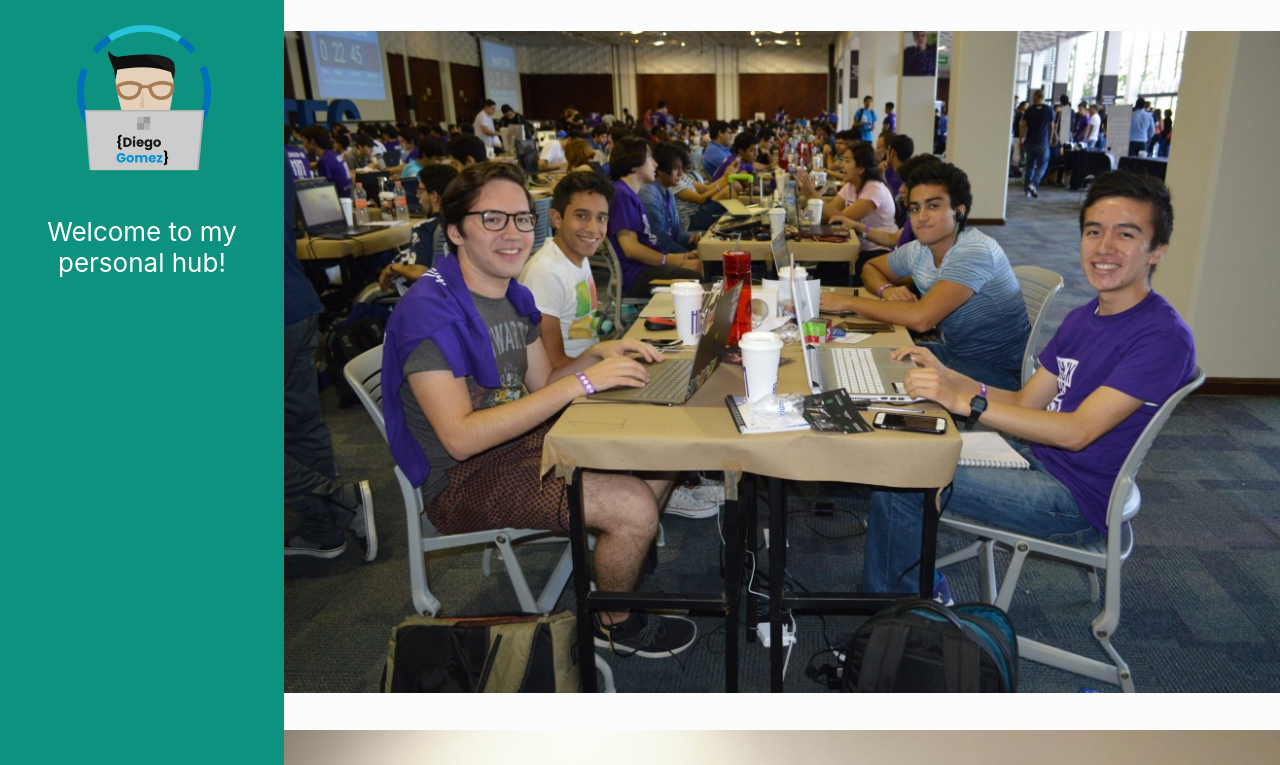
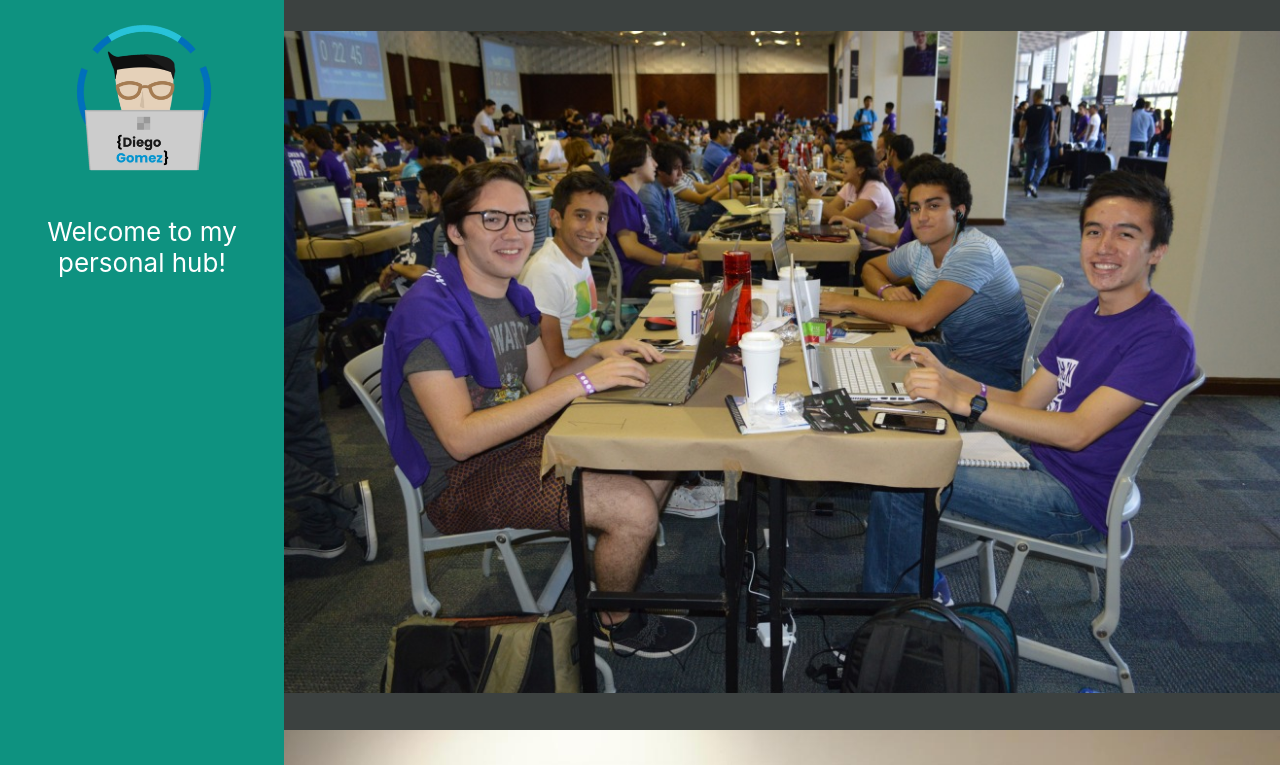
Before and after one commit to diegomezcota/MyHub, a React (Create React App) app: page / in a window 1280 px wide. Shown: the top 765 px of the page. Built offline with nearby package versions, Linux system fonts and the light colour scheme.

Commit message:
widths to 100

```diff
--- a/src/App.css
+++ b/src/App.css
@@ -50,13 +50,14 @@
 contenedores y se utiliza para dar transparencia y poner un fondo*/
 
 .feed {
-  background-color: rgb(252, 252, 252);
+  background-color: rgb(60, 65, 64);
   width: 100%;
   color: white;
   float: left;
 }
 
 .socialMediaBar {
+  width: 100%;
   background-color: rgba(14, 146, 128);
 }
 
```
